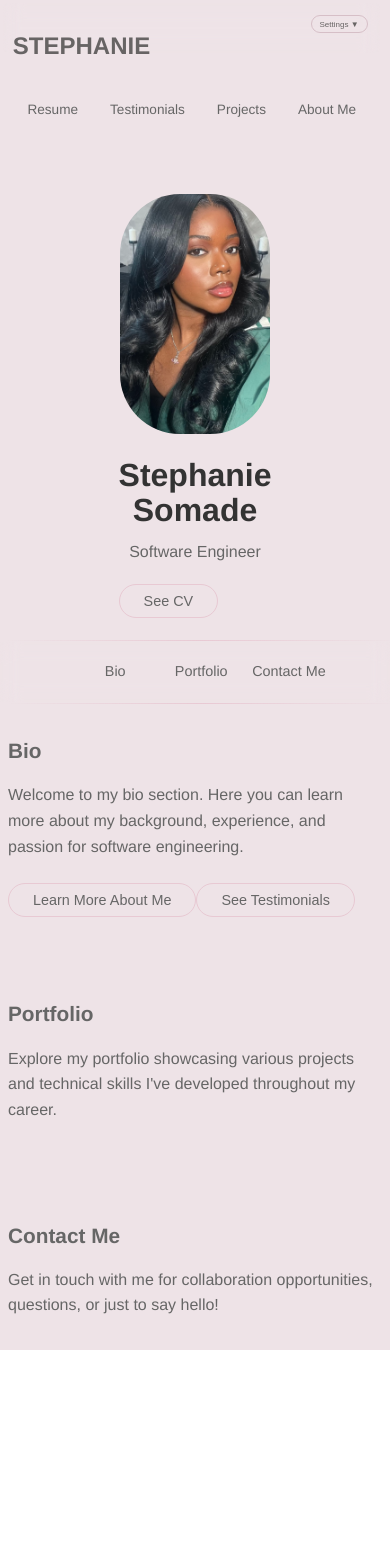
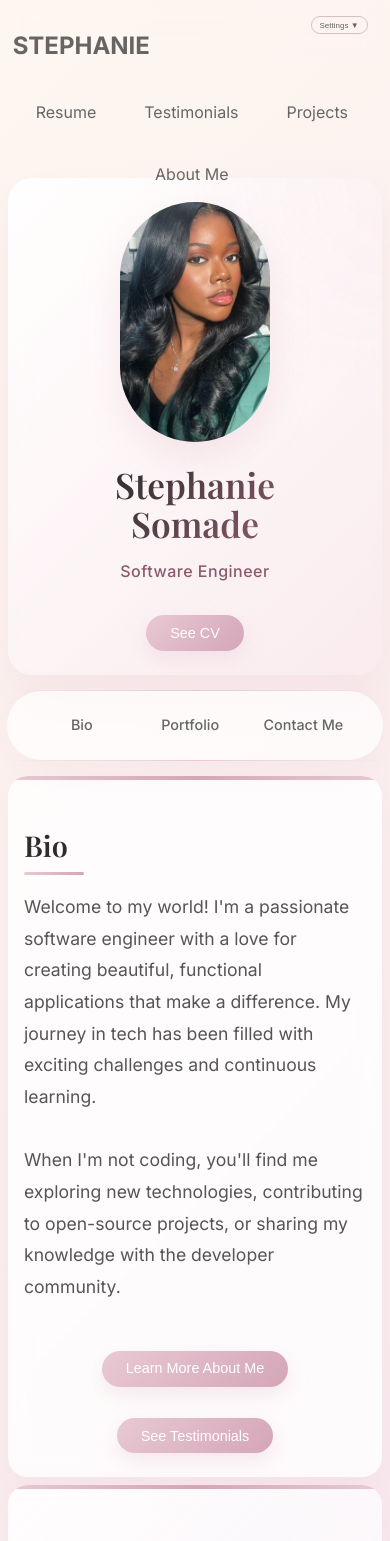
Before and after one commit to stephaniesomade/portfolio-showcase, a React (Vite) app: page / in a window 390 px wide. Shown: the top 1541 px of the page. Before the commit the page ends 1382 px from the top, so only its background shows below. Built offline with nearby package versions, Linux system fonts and the light colour scheme.

Commit message:
(feat): Create a real theme for the site

```diff
--- a/src/pages/Home.tsx
+++ b/src/pages/Home.tsx
@@ -17,7 +17,6 @@ export default function Home() {
     navigate('/testimonials')
   }
 
-
   return (
     <div className="title">
       <div className="profile-section">
@@ -28,25 +27,77 @@ export default function Home() {
           <button className="home-btn" onClick={handleSeeCV}>See CV</button>
         </div>
       </div>
+
       <nav className="profile-nav">
         <a href="#bio">Bio</a>
         <a href="#portfolio">Portfolio</a>
         <a href="#contact">Contact Me</a>
       </nav>
+
       <section id="bio" className="bio-section">
         <h2>Bio</h2>
-        <p>Welcome to my bio section. Here you can learn more about my background, experience, and passion for software engineering.</p>
-        <button className="home-btn" onClick={aboutMe}>Learn More About Me</button>
-        <button className="home-btn" onClick={testimonials}>See Testimonials</button>
+        <p>Welcome to my world! I'm a passionate software engineer with a love for creating beautiful, functional applications that make a difference. My journey in tech has been filled with exciting challenges and continuous learning.</p>
+        <p>When I'm not coding, you'll find me exploring new technologies, contributing to open-source projects, or sharing my knowledge with the developer community.</p>
+        <div style={{display: 'flex', gap: '1rem', flexWrap: 'wrap', marginTop: '1.5rem'}}>
+          <button className="home-btn" onClick={aboutMe}>Learn More About Me</button>
+          <button className="home-btn" onClick={testimonials}>See Testimonials</button>
+        </div>
+      </section>
 
-      </section>
       <section id="portfolio" className="portfolio-section">
         <h2>Portfolio</h2>
-        <p>Explore my portfolio showcasing various projects and technical skills I've developed throughout my career.</p>
+        <p>Explore my portfolio showcasing various projects and technical skills I've developed throughout my career. Each project represents a unique challenge and learning opportunity.</p>
+
+        <div className="portfolio-grid">
+          <div className="project-card">
+            <h3 style={{color: '#8b5a6b', marginBottom: '1rem', fontSize: '1.3rem'}}>E-Commerce Platform</h3>
+            <p style={{color: '#666', fontSize: '1rem', lineHeight: '1.6'}}>A full-stack e-commerce solution built with React and Node.js, featuring user authentication, payment integration, and admin dashboard.</p>
+            <div style={{marginTop: '1rem'}}>
+              <span style={{background: '#f0e6f7', color: '#8b5a6b', padding: '0.3rem 0.8rem', borderRadius: '15px', fontSize: '0.8rem', marginRight: '0.5rem'}}>React</span>
+              <span style={{background: '#f0e6f7', color: '#8b5a6b', padding: '0.3rem 0.8rem', borderRadius: '15px', fontSize: '0.8rem', marginRight: '0.5rem'}}>Node.js</span>
+              <span style={{background: '#f0e6f7', color: '#8b5a6b', padding: '0.3rem 0.8rem', borderRadius: '15px', fontSize: '0.8rem'}}>MongoDB</span>
+            </div>
+          </div>
+
+          <div className="project-card">
+            <h3 style={{color: '#8b5a6b', marginBottom: '1rem', fontSize: '1.3rem'}}>Task Management App</h3>
+            <p style={{color: '#666', fontSize: '1rem', lineHeight: '1.6'}}>A collaborative task management application with real-time updates, drag-and-drop functionality, and team collaboration features.</p>
+            <div style={{marginTop: '1rem'}}>
+              <span style={{background: '#f0e6f7', color: '#8b5a6b', padding: '0.3rem 0.8rem', borderRadius: '15px', fontSize: '0.8rem', marginRight: '0.5rem'}}>Vue.js</span>
+              <span style={{background: '#f0e6f7', color: '#8b5a6b', padding: '0.3rem 0.8rem', borderRadius: '15px', fontSize: '0.8rem', marginRight: '0.5rem'}}>Firebase</span>
+              <span style={{background: '#f0e6f7', color: '#8b5a6b', padding: '0.3rem 0.8rem', borderRadius: '15px', fontSize: '0.8rem'}}>WebSocket</span>
+            </div>
+          </div>
+
+          <div className="project-card">
+            <h3 style={{color: '#8b5a6b', marginBottom: '1rem', fontSize: '1.3rem'}}>Data Visualization Dashboard</h3>
+            <p style={{color: '#666', fontSize: '1rem', lineHeight: '1.6'}}>An interactive dashboard for data analysis and visualization, featuring custom charts, filters, and export functionality.</p>
+            <div style={{marginTop: '1rem'}}>
+              <span style={{background: '#f0e6f7', color: '#8b5a6b', padding: '0.3rem 0.8rem', borderRadius: '15px', fontSize: '0.8rem', marginRight: '0.5rem'}}>D3.js</span>
+              <span style={{background: '#f0e6f7', color: '#8b5a6b', padding: '0.3rem 0.8rem', borderRadius: '15px', fontSize: '0.8rem', marginRight: '0.5rem'}}>Python</span>
+              <span style={{background: '#f0e6f7', color: '#8b5a6b', padding: '0.3rem 0.8rem', borderRadius: '15px', fontSize: '0.8rem'}}>PostgreSQL</span>
+            </div>
+          </div>
+        </div>
       </section>
+
       <section id="contact" className="contact-section">
         <h2>Contact Me</h2>
-        <p>Get in touch with me for collaboration opportunities, questions, or just to say hello!</p>
+        <p>I'm always excited to connect with fellow developers, potential collaborators, or anyone interested in discussing technology and innovation. Let's create something amazing together!</p>
+        <div style={{display: 'grid', gridTemplateColumns: 'repeat(auto-fit, minmax(250px, 1fr))', gap: '2rem', marginTop: '2rem'}}>
+          <div style={{background: 'rgba(255,255,255,0.6)', padding: '1.5rem', borderRadius: '12px', textAlign: 'center'}}>
+            <h4 style={{color: '#8b5a6b', marginBottom: '0.5rem'}}>Email</h4>
+            <p style={{color: '#666', margin: '0'}}>stephanie@example.com</p>
+          </div>
+          <div style={{background: 'rgba(255,255,255,0.6)', padding: '1.5rem', borderRadius: '12px', textAlign: 'center'}}>
+            <h4 style={{color: '#8b5a6b', marginBottom: '0.5rem'}}>LinkedIn</h4>
+            <p style={{color: '#666', margin: '0'}}>linkedin.com/in/stephanie</p>
+          </div>
+          <div style={{background: 'rgba(255,255,255,0.6)', padding: '1.5rem', borderRadius: '12px', textAlign: 'center'}}>
+            <h4 style={{color: '#8b5a6b', marginBottom: '0.5rem'}}>GitHub</h4>
+            <p style={{color: '#666', margin: '0'}}>github.com/stephanie</p>
+          </div>
+        </div>
       </section>
     </div>
   );
--- a/src/styles/Home.css
+++ b/src/styles/Home.css
@@ -1,4 +1,4 @@
-@import url('https://fonts.googleapis.com/css2?family=Poppins:wght@400;500;600&display=swap');
+@import url('https://fonts.googleapis.com/css2?family=Inter:wght@300;400;500;600;700&family=Playfair+Display:wght@400;500;600&display=swap');
 
 /* Smooth scrolling for the entire page */
 html {
@@ -9,8 +9,9 @@ body {
   margin: 0;
   padding: 0;
   min-height: 100vh;
-  background: #eee3e7;
-  font-family: Helvetica, 'Poppins', sans-serif;
+  background: linear-gradient(135deg, #fef7f0 0%, #f8e8ee 50%, #f0e6f7 100%);
+  font-family: 'Inter', sans-serif;
+  color: #2d2d2d;
 }
 
 .title {
@@ -52,77 +53,149 @@ body {
 
 .profile-section {
   display: flex;
-  gap: 3rem;
+  gap: 4rem;
   align-items: center;
-  padding: 2rem 2rem;
+  padding: 3rem 2rem;
   justify-content: center;
+  background: linear-gradient(135deg, rgba(255,255,255,0.9) 0%, rgba(248,232,238,0.6) 100%);
+  border-radius: 24px;
+  margin: 2rem;
+  box-shadow: 0 20px 40px rgba(232, 201, 211, 0.3);
+  backdrop-filter: blur(10px);
+  position: relative;
+  overflow: hidden;
+}
+
+.profile-section::before {
+  content: '';
+  position: absolute;
+  top: -50%;
+  right: -50%;
+  width: 100%;
+  height: 100%;
+  background: radial-gradient(circle, rgba(232, 201, 211, 0.1) 0%, transparent 70%);
+  animation: float 6s ease-in-out infinite;
+}
+
+@keyframes float {
+  0%, 100% { transform: translateY(0px) rotate(0deg); }
+  50% { transform: translateY(-20px) rotate(5deg); }
 }
 
 .title-image {
-  width: 200px;
-  height: 330px;
-  border-radius: 100px;
+  width: 220px;
+  height: 350px;
+  border-radius: 120px;
   object-fit: cover;
   flex-shrink: 0;
+  box-shadow: 0 15px 35px rgba(232, 201, 211, 0.4);
+  transition: transform 0.3s ease, box-shadow 0.3s ease;
+  position: relative;
+  z-index: 2;
+}
+
+.title-image:hover {
+  transform: translateY(-5px) scale(1.02);
+  box-shadow: 0 25px 50px rgba(232, 201, 211, 0.6);
 }
 
 .profile-text {
   display: flex;
   flex-direction: column;
-  gap: 0.75rem;
+  gap: 1rem;
+  position: relative;
+  z-index: 2;
 }
 
 .profile-text h1 {
-  font-size: 3.5rem;
+  font-family: 'Playfair Display', serif;
+  font-size: 4rem;
   font-weight: 600;
   margin: 0;
-  line-height: 1.2;
-  color: #333;
+  line-height: 1.1;
+  background: linear-gradient(135deg, #2d2d2d 0%, #8b5a6b 100%);
+  -webkit-background-clip: text;
+  -webkit-text-fill-color: transparent;
+  background-clip: text;
+  animation: fadeInUp 0.8s ease-out;
+}
+
+@keyframes fadeInUp {
+  from { opacity: 0; transform: translateY(30px); }
+  to { opacity: 1; transform: translateY(0); }
 }
 
 .role {
-  font-size: 1.2rem;
-  color: #666;
+  font-size: 1.3rem;
+  color: #8b5a6b;
   margin: 0;
-  font-weight: 400;
+  font-weight: 500;
+  letter-spacing: 0.5px;
+  animation: fadeInUp 0.8s ease-out 0.2s both;
 }
 
 .home-btn {
-  background: none;
-  border: 1px solid #e8c9d3;
-  padding: 0.5rem 1.5rem;
-  border-radius: 20px;
-  font-size: 0.9rem;
-  color: #666;
+  background: linear-gradient(135deg, #e8c9d3 0%, #d4a5b8 100%);
+  border: none;
+  padding: 0.75rem 2rem;
+  border-radius: 25px;
+  font-size: 0.95rem;
+  font-weight: 500;
+  color: #fff;
   cursor: pointer;
   width: fit-content;
-  margin-top: 0.5rem;
-  transition: all 0.2s ease;
+  margin-top: 1rem;
+  transition: all 0.3s ease;
+  box-shadow: 0 8px 20px rgba(232, 201, 211, 0.4);
+  position: relative;
+  overflow: hidden;
+  animation: fadeInUp 0.8s ease-out 0.4s both;
 }
 
 .home-btn:hover {
-  background: #edc4da;
+  transform: translateY(-2px);
+  box-shadow: 0 12px 30px rgba(232, 201, 211, 0.6);
+  background: linear-gradient(135deg, #d4a5b8 0%, #c293a6 100%);
+}
+
+.home-btn::before {
+  content: '';
+  position: absolute;
+  top: 0;
+  left: -100%;
+  width: 100%;
+  height: 100%;
+  background: linear-gradient(90deg, transparent, rgba(255,255,255,0.3), transparent);
+  transition: left 0.5s;
+}
+
+.home-btn:hover::before {
+  left: 100%;
 }
 
 .profile-nav {
   display: flex;
   justify-content: space-between;
   align-items: center;
-  padding: 0.5rem 2rem;
+  padding: 1rem 2rem;
   width: 100%;
-  max-width: 600px;
-  margin: 0 auto;
+  max-width: 700px;
+  margin: 2rem auto;
   position: relative;
+  background: rgba(255, 255, 255, 0.7);
+  border-radius: 50px;
+  backdrop-filter: blur(10px);
+  box-shadow: 0 8px 32px rgba(232, 201, 211, 0.2);
 }
 
 .profile-nav::before {
   content: '';
   position: absolute;
-  top: -2px;
+  top: -1px;
   left: 50%;
   transform: translateX(-50%);
-  width: 100vw;
-  height: 0.5px;
+  width: 100%;
+  height: 1px;
   background: linear-gradient(90deg, transparent, #e8c9d3, transparent);
   border-radius: 1px;
 }
@@ -130,11 +203,11 @@ body {
 .profile-nav::after {
   content: '';
   position: absolute;
-  bottom: -2px;
+  bottom: -1px;
   left: 50%;
   transform: translateX(-50%);
-  width: 100vw;
-  height: 0.5px;
+  width: 100%;
+  height: 1px;
   background: linear-gradient(90deg, transparent, #e8c9d3, transparent);
   border-radius: 1px;
 }
@@ -143,32 +216,113 @@ body {
   text-decoration: none;
   color: #666;
   font-size: 1rem;
-  transition: color 0.2s ease;
+  font-weight: 500;
+  transition: all 0.3s ease;
   flex: 1;
   text-align: center;
+  padding: 0.75rem 1.5rem;
+  border-radius: 25px;
+  position: relative;
 }
 
 .profile-nav a:hover {
-  color: #333;
+  color: #8b5a6b;
+  background: rgba(232, 201, 211, 0.2);
+  transform: translateY(-2px);
 }
 
 .bio-section, .portfolio-section, .contact-section {
-  padding: 2rem;
-  margin-bottom: 2rem;
+  padding: 3rem 2rem;
+  margin: 2rem;
+  margin-bottom: 3rem;
   scroll-margin-top: 100px;
+  background: rgba(255, 255, 255, 0.8);
+  border-radius: 20px;
+  box-shadow: 0 10px 30px rgba(232, 201, 211, 0.2);
+  backdrop-filter: blur(10px);
+  position: relative;
+  overflow: hidden;
+  transition: transform 0.3s ease, box-shadow 0.3s ease;
+}
+
+.bio-section:hover, .portfolio-section:hover, .contact-section:hover {
+  transform: translateY(-5px);
+  box-shadow: 0 20px 40px rgba(232, 201, 211, 0.3);
+}
+
+.bio-section::before, .portfolio-section::before, .contact-section::before {
+  content: '';
+  position: absolute;
+  top: 0;
+  left: 0;
+  right: 0;
+  height: 4px;
+  background: linear-gradient(90deg, #e8c9d3, #d4a5b8, #e8c9d3);
 }
 
 .bio-section h2, .portfolio-section h2, .contact-section h2 {
-  font-size: 1.5rem;
-  color: #666;
-  margin-bottom: 1rem;
+  font-family: 'Playfair Display', serif;
+  font-size: 2.2rem;
+  font-weight: 600;
+  color: #2d2d2d;
+  margin-bottom: 1.5rem;
+  position: relative;
+}
+
+.bio-section h2::after, .portfolio-section h2::after, .contact-section h2::after {
+  content: '';
+  position: absolute;
+  bottom: -8px;
+  left: 0;
+  width: 60px;
+  height: 3px;
+  background: linear-gradient(90deg, #e8c9d3, #d4a5b8);
+  border-radius: 2px;
 }
 
 .bio-section p, .portfolio-section p, .contact-section p {
-  font-size: 1rem;
-  color: #666;
-  line-height: 1.6;
+  font-size: 1.1rem;
+  color: #555;
+  line-height: 1.8;
   max-width: 800px;
+  margin-bottom: 2rem;
+}
+
+/* Enhanced Portfolio Section */
+.portfolio-section {
+  background: linear-gradient(135deg, rgba(255,255,255,0.9) 0%, rgba(240,230,247,0.6) 100%);
+}
+
+.portfolio-grid {
+  display: grid;
+  grid-template-columns: repeat(auto-fit, minmax(280px, 1fr));
+  gap: 2rem;
+  margin-top: 2rem;
+}
+
+.project-card {
+  background: rgba(255, 255, 255, 0.9);
+  border-radius: 16px;
+  padding: 2rem;
+  box-shadow: 0 8px 25px rgba(232, 201, 211, 0.2);
+  transition: all 0.3s ease;
+  position: relative;
+  overflow: hidden;
+}
+
+.project-card:hover {
+  transform: translateY(-8px);
+  box-shadow: 0 15px 40px rgba(232, 201, 211, 0.4);
+}
+
+.project-card::before {
+  content: '';
+  position: absolute;
+  top: 0;
+  left: 0;
+  right: 0;
+  height: 4px;
+  background: linear-gradient(90deg, #d4a5b8, #e8c9d3);
 }
 
 /* Tablet Responsiveness */
@@ -178,38 +332,38 @@ body {
   }
 
   .profile-section {
-    padding: 2rem 2rem;
-    gap: 2.5rem;
-    justify-content: center;
+    padding: 2.5rem 2rem;
+    gap: 3rem;
+    margin: 1.5rem;
   }
 
   .title-image {
-    width: 220px;
-    height: 300px;
-    border-radius: 90px;
+    width: 200px;
+    height: 320px;
+    border-radius: 100px;
   }
 
   .profile-text h1 {
-    font-size: 3rem;
+    font-size: 3.2rem;
   }
 
   .role {
-    font-size: 1.1rem;
+    font-size: 1.2rem;
   }
 
   .home-btn {
-    padding: 0.45rem 1.3rem;
-    font-size: 0.85rem;
+    padding: 0.6rem 1.8rem;
+    font-size: 0.9rem;
   }
 
   .profile-nav {
-    padding: 0.4rem 2rem;
-    gap: 1.8rem;
-    justify-content: center;
+    padding: 0.8rem 2rem;
+    margin: 1.5rem auto;
   }
 
   .bio-section, .portfolio-section, .contact-section {
-    padding: 2rem;
+    padding: 2.5rem 2rem;
+    margin: 1.5rem;
     scroll-margin-top: 80px;
   }
 }
@@ -220,66 +374,57 @@ body {
     padding-top: 100px;
   }
 
-  .top-nav {
-    padding: 1rem;
-    flex-direction: column;
-    gap: 1rem;
-  }
-
-  .nav-links {
-    gap: 1.5rem;
-    flex-wrap: wrap;
-    justify-content: center;
-  }
-
-  .nav-links a {
-    font-size: 0.9rem;
-  }
-
   .profile-section {
     flex-direction: column;
     text-align: center;
     padding: 2rem 1rem;
     gap: 2rem;
-    justify-content: center;
+    margin: 1rem;
   }
 
   .title-image {
     width: 180px;
     height: 280px;
-    border-radius: 80px;
+    border-radius: 90px;
   }
 
   .profile-text h1 {
-    font-size: 2.5rem;
+    font-size: 2.8rem;
   }
 
   .role {
     font-size: 1.1rem;
   }
 
-  .cv-btn {
+  .home-btn {
     align-self: center;
-    margin: 0.5rem auto 0;
+    margin: 1rem auto 0;
   }
 
   .profile-nav {
     justify-content: center;
-    padding: 0.4rem 1rem;
-    gap: 1.5rem;
+    padding: 0.8rem 1rem;
+    gap: 1rem;
     flex-wrap: wrap;
-    max-width: 100%;
-    text-align: center;
+    max-width: 90%;
+    margin: 1.5rem auto;
   }
 
   .profile-nav a {
     flex: none;
     min-width: 80px;
+    padding: 0.6rem 1rem;
   }
 
   .bio-section, .portfolio-section, .contact-section {
-    padding: 1.5rem 1rem;
+    padding: 2rem 1rem;
+    margin: 1rem;
     scroll-margin-top: 120px;
+  }
+
+  .portfolio-grid {
+    grid-template-columns: 1fr;
+    gap: 1.5rem;
   }
 }
 
@@ -288,35 +433,20 @@ body {
     padding-top: 120px;
   }
 
-  .top-nav {
-    padding: 0.8rem;
-  }
-
-  .nav-logo {
-    font-size: 1.1rem;
-  }
-
-  .nav-links {
-    gap: 1rem;
-  }
-
-  .nav-links a {
-    font-size: 0.85rem;
-  }
-
   .profile-section {
     padding: 1.5rem 1rem;
     gap: 1.5rem;
+    margin: 0.5rem;
   }
 
   .title-image {
     width: 150px;
     height: 240px;
-    border-radius: 60px;
+    border-radius: 75px;
   }
 
   .profile-text h1 {
-    font-size: 2rem;
+    font-size: 2.2rem;
     line-height: 1.1;
   }
 
@@ -324,33 +454,30 @@ body {
     font-size: 1rem;
   }
 
-  .cv-btn {
-    padding: 0.4rem 1.2rem;
-    font-size: 0.85rem;
-    align-self: center;
-    margin: 0.5rem auto 0;
+  .home-btn {
+    padding: 0.6rem 1.5rem;
+    font-size: 0.9rem;
   }
 
   .profile-nav {
-    justify-content: center;
-    gap: 1rem;
-    padding: 0.3rem 0.5rem;
-    max-width: 100%;
-    text-align: center;
+    padding: 0.6rem 0.8rem;
+    gap: 0.8rem;
+    margin: 1rem auto;
   }
 
   .profile-nav a {
     font-size: 0.9rem;
-    flex: none;
     min-width: 70px;
+    padding: 0.5rem 0.8rem;
   }
 
   .bio-section, .portfolio-section, .contact-section {
-    padding: 1rem 0.5rem;
+    padding: 1.5rem 1rem;
+    margin: 0.5rem;
     scroll-margin-top: 140px;
   }
 
   .bio-section h2, .portfolio-section h2, .contact-section h2 {
-    font-size: 1.3rem;
+    font-size: 1.8rem;
   }
 }
```
